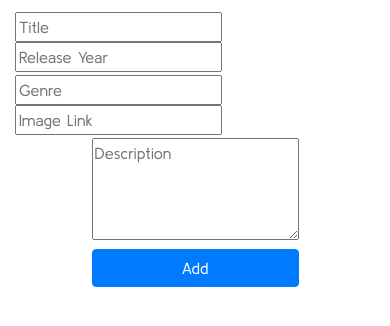
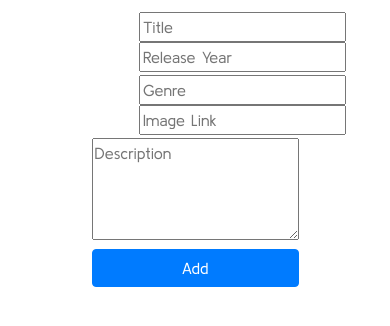
Before and after one commit to renvelvet/POST-movieList, a plain HTML site: page index.html in a window 390 px wide. Shown: the part 76-402 px from the top of the page. Drawn offline with nearby package versions, Linux system fonts and the light colour scheme; no server answers; a web font is replaced by a local one.

Commit message:
edit responsive

```diff
--- a/assets/style.mobile.css
+++ b/assets/style.mobile.css
@@ -1,5 +1,6 @@
 .box-1,
 .box-2 {
+  margin-left: 124px;
 }
 .box-1 form {
   display: flex;
```
